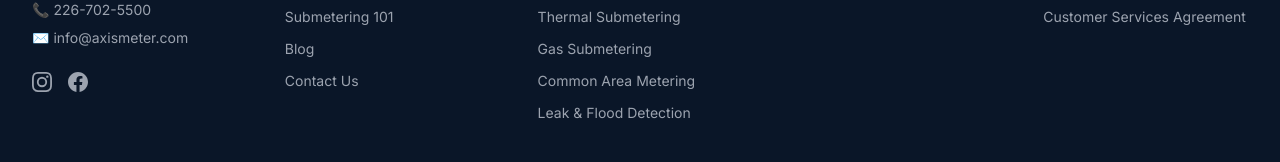
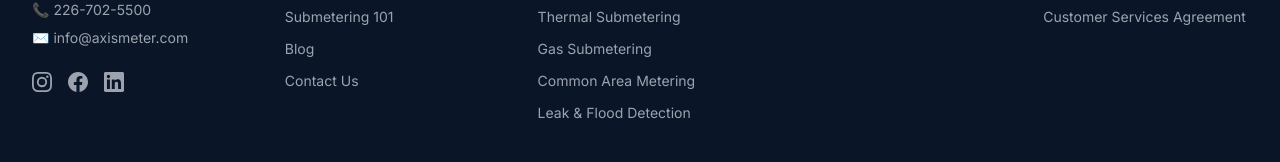
Before and after one commit to Axis-Meter/axismeter-site, a Next.js app: page / in a window 1280 px wide. Shown: the part 7784-7946 px from the top of the page. Built offline with nearby package versions, Linux system fonts and the light colour scheme.

Commit message:
feat: connect LinkedIn business profile

```diff
--- a/src/components/Footer.tsx
+++ b/src/components/Footer.tsx
@@ -54,6 +54,9 @@
               </a>
               <a href="https://www.facebook.com/axismeter" target="_blank" rel="noopener noreferrer" className="hover:text-accent transition-colors" aria-label="Facebook">
                 <svg className="w-5 h-5" fill="currentColor" viewBox="0 0 24 24"><path d="M24 12.073c0-6.627-5.373-12-12-12s-12 5.373-12 12c0 5.99 4.388 10.954 10.125 11.854v-8.385H7.078v-3.47h3.047V9.43c0-3.007 1.792-4.669 4.533-4.669 1.312 0 2.686.235 2.686.235v2.953H15.83c-1.491 0-1.956.925-1.956 1.874v2.25h3.328l-.532 3.47h-2.796v8.385C19.612 23.027 24 18.062 24 12.073z"/></svg>
+              </a>
+              <a href="https://www.linkedin.com/company/axismeter" target="_blank" rel="noopener noreferrer" className="hover:text-accent transition-colors" aria-label="LinkedIn">
+                <svg className="w-5 h-5" fill="currentColor" viewBox="0 0 24 24"><path d="M20.447 20.452h-3.554v-5.569c0-1.328-.027-3.037-1.852-3.037-1.853 0-2.136 1.445-2.136 2.939v5.667H9.351V9h3.414v1.561h.046c.477-.9 1.637-1.85 3.37-1.85 3.601 0 4.267 2.371 4.267 5.456v6.285zM5.337 7.433a2.062 2.062 0 110-4.124 2.062 2.062 0 010 4.124zM7.119 20.452H3.554V9h3.565v11.452zM22.225 0H1.771C.792 0 0 .774 0 1.729v20.542C0 23.227.792 24 1.771 24h20.451C23.2 24 24 23.227 24 22.271V1.729C24 .774 23.2 0 22.222 0h.003z"/></svg>
               </a>
             </div>
           </div>
--- a/src/components/JsonLd.tsx
+++ b/src/components/JsonLd.tsx
@@ -32,7 +32,8 @@
     },
     "sameAs": [
       "https://www.facebook.com/axismeter",
-      "https://www.instagram.com/axismeter"
+      "https://www.instagram.com/axismeter",
+      "https://www.linkedin.com/company/axismeter"
     ],
     "contactPoint": {
       "@type": "ContactPoint",
```
